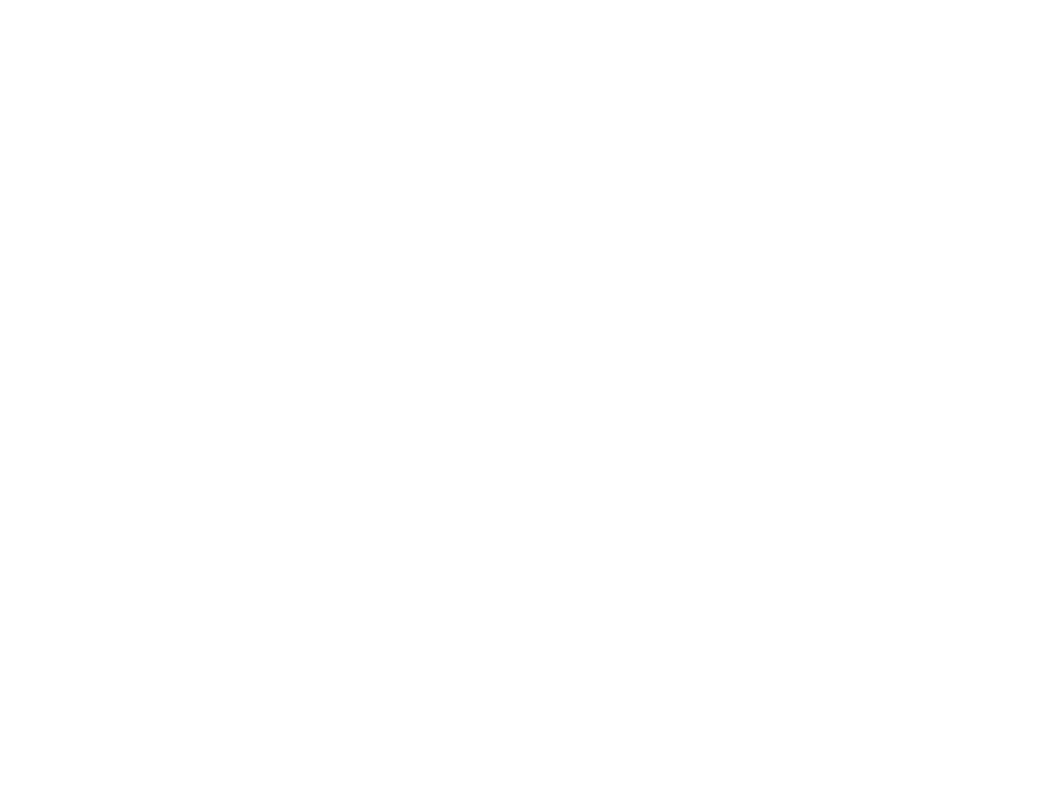
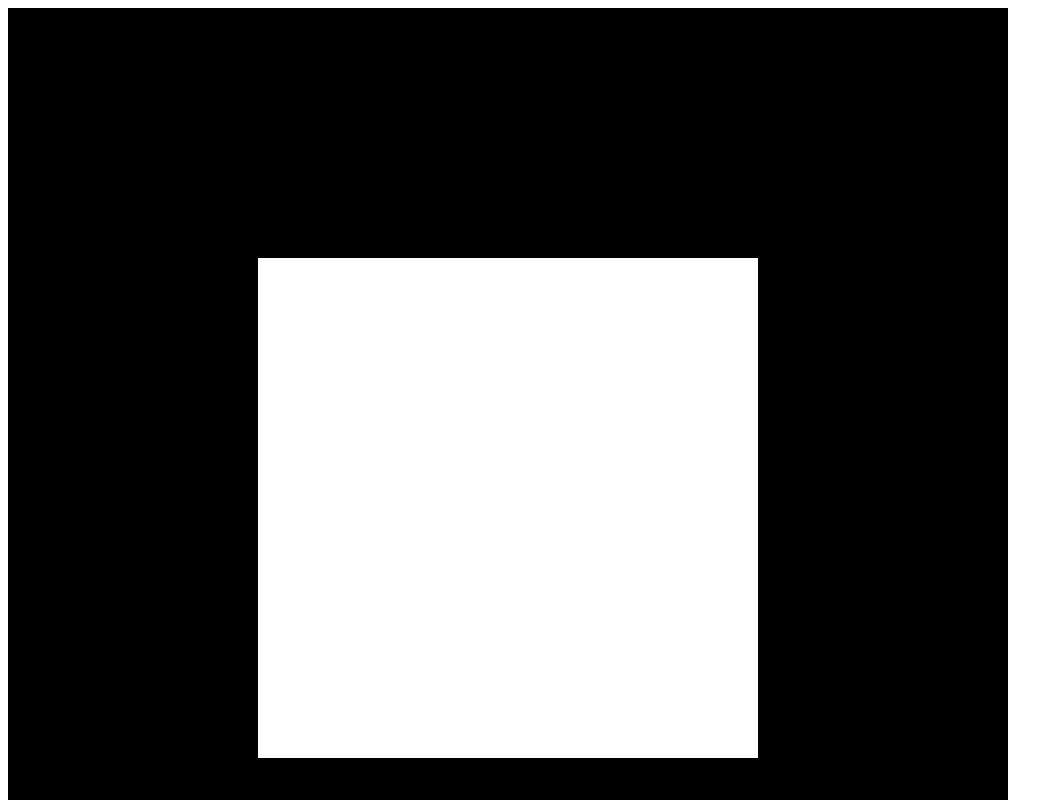
Before and after one commit to cg20221i/learning-webgl-fateh-ark, a plain HTML site: page lesson-2/index.html in a window 1280 px wide. Shown: the top 800 px of the page, without its empty margins (0-1063 px from the left). Drawn offline with Linux system fonts and the light colour scheme.

Commit message:
added starter elemets to both files

```diff
--- a/lesson-2/index.html
+++ b/lesson-2/index.html
@@ -6,7 +6,10 @@
     <meta name="viewport" content="width=device-width, initial-scale=1.0">
     <title>Document</title>
 </head>
-<body>
-
+<body onload="main()">
+    <canvas id="myCanvas" width="1000" height="1000">
+        Your browser does not support WebGL
+    </canvas>
+    <script src="main.js"></script>
 </body>
 </html>
--- a/lesson-2/main.js
+++ b/lesson-2/main.js
@@ -3,16 +3,10 @@ function main() {
     var gl = canvas.getContext("webgl");
 
     var vertices = [
-        -0.1,0.1,
-        -0.3,0.3,
         -0.5,0.5,
-        -0.7,0.7,
-        -0.9,0.9,
-        0.1, 0.1,
-        0.3,-0.3,
+        0.5,0.5,
         0.5,-0.5,
-        0.7,-0.7,
-        0.9,0.9
+        -0.5,-0.5
     ];
 
     var buffer = gl.createBuffer();
@@ -34,7 +28,7 @@ function main() {
     // FRAGMENT SHADER
     var fragmentShaderCode = `
         void main() {
-            gl_FragColor = vec4(1.0, 0.8, 0.8, 1.0);
+            gl_FragColor = vec4(1.0, 1.0, 1.0, 1.0);
         }
     `;
     var fragmentShader = gl.createShader(gl.FRAGMENT_SHADER);
@@ -47,12 +41,12 @@ function main() {
     gl.linkProgram(shaderProgram);
     gl.useProgram(shaderProgram);
 
-    gl.clearColor(0.2, 0.1,   0.0,  1.0);
+    gl.clearColor(0.0, 0.0,   0.0,  1.0);
     gl.clear(gl.COLOR_BUFFER_BIT);
 
     var aPosition = gl.getAttribLocation(shaderProgram, "aPosition");
     gl.vertexAttribPointer(aPosition, 2, gl.FLOAT, false, 0, 0);
     gl.enableVertexAttribArray(aPosition);
 
-    gl.drawArrays(gl.TRIANGLE_FAN, 0, 10);
+    gl.drawArrays(gl.TRIANGLE_FAN, 0, 4);
 }
```
